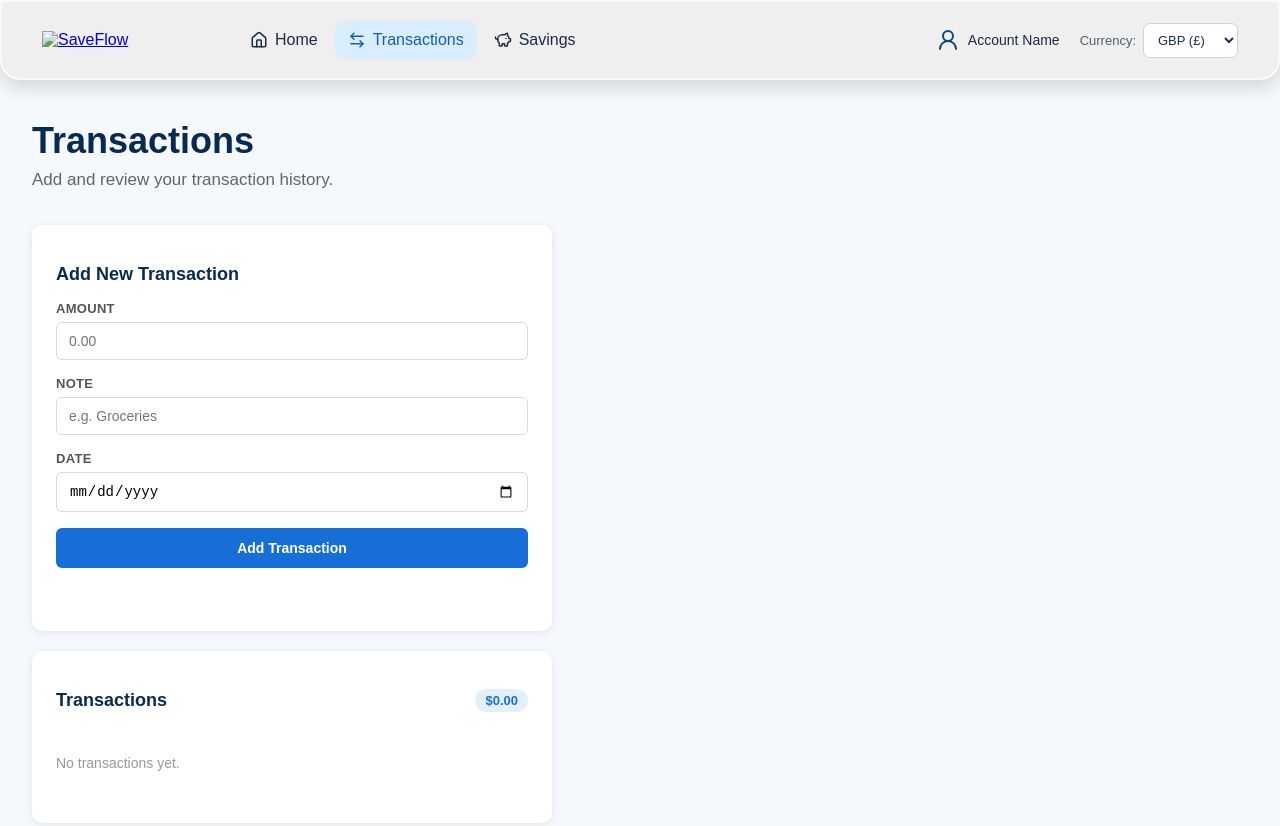
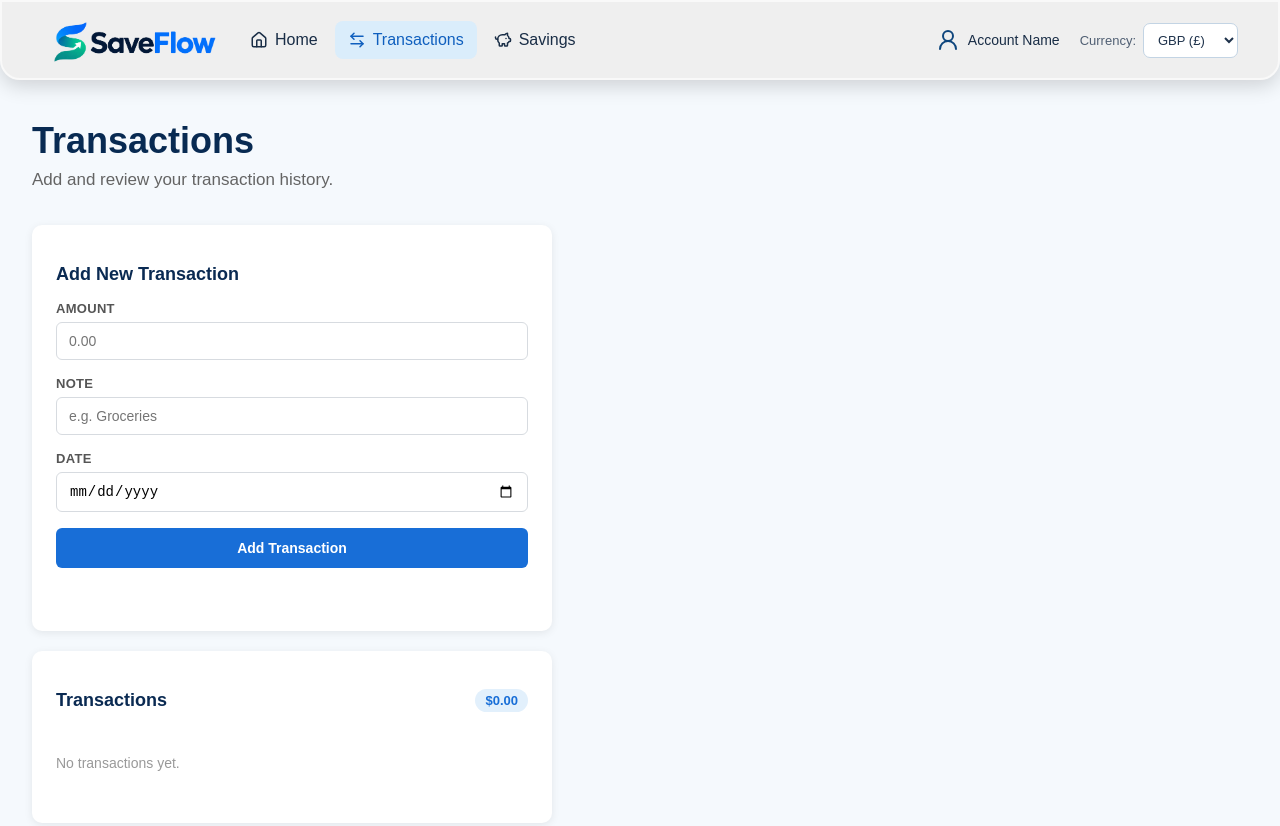
Before and after one commit to Devops2engineer/Expenses-Tracker, a plain HTML site: page transactions.html in a window 1280 px wide. Drawn offline with nearby package versions, Linux system fonts and the light colour scheme; files whose address does not match are found by name.

Commit message:
Fix logo image path typo on transactions page

```diff
--- a/transactions.html
+++ b/transactions.html
@@ -23,7 +23,7 @@
     <nav>
         <div class="logo">
             <a href="index.html">
-                <img src="Assests/mainlogobgremoved.png" alt="SaveFlow">
+                <img src="Assets/mainlogobgremoved.png" alt="SaveFlow">
             </a>
         </div>
         <ul class="menu">
```
